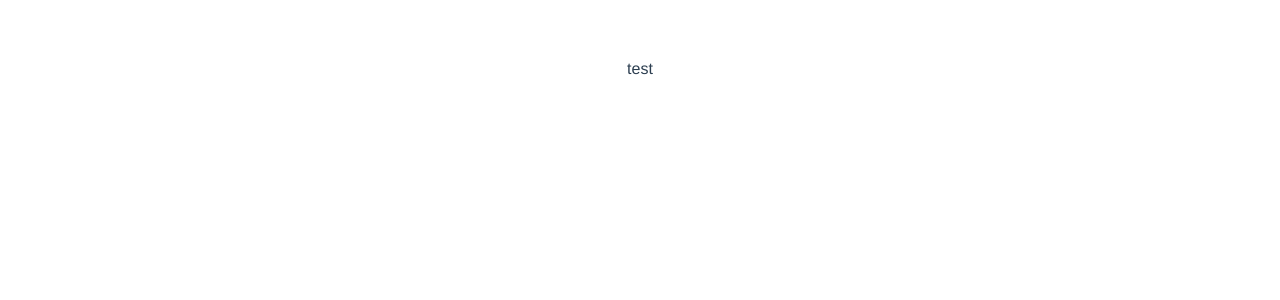
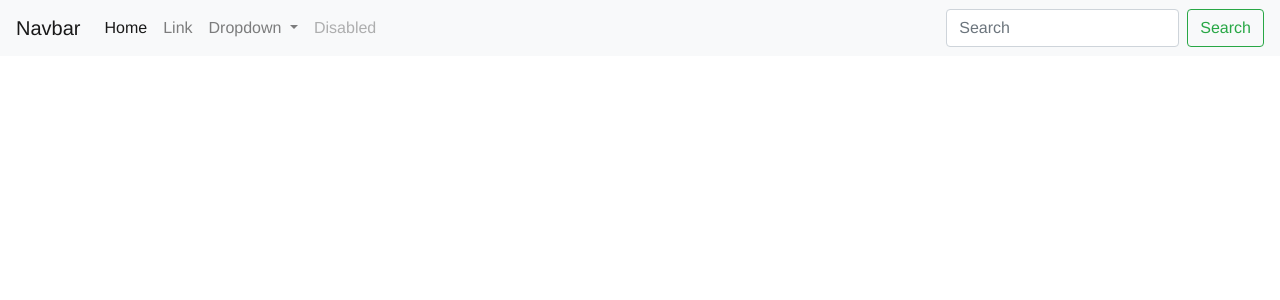
Before and after one commit to RoyRV/sammy-learning, a Vue app: page / in a window 1280 px wide. Shown: the top 300 px of the page. Built offline with nearby package versions, Linux system fonts and the light colour scheme.

Commit message:
create nav bar

```diff
--- a/package.json
+++ b/package.json
@@ -8,6 +8,8 @@
     "lint": "vue-cli-service lint"
   },
   "dependencies": {
+    "bootstrap": "^4.5.0",
+    "bootstrap-vue": "^2.15.0",
     "core-js": "^3.6.5",
     "vue": "^2.6.11"
   },
--- a/src/App.vue
+++ b/src/App.vue
@@ -1,16 +1,26 @@
 <template>
   <div id="app">
-    <div>test</div>
+    <nav-bar></nav-bar>
   </div>
 </template>
 
 <script>
-
+  import navBar from './components/navBar.vue';
   export default {
     name: 'App',
     components: {
-
-    }
+      navBar
+    },
+    data() {
+      return {
+        show: true
+      }
+    },
+    methods: {
+      toggleNavbar() {
+        this.show = !this.show;
+      }
+    },
   }
 </script>
 
@@ -21,6 +31,5 @@
     -moz-osx-font-smoothing: grayscale;
     text-align: center;
     color: #2c3e50;
-    margin-top: 60px;
   }
 </style>
--- /dev/null
+++ b/src/components/navBar.vue
@@ -0,0 +1,53 @@
+<template id="navBar">
+    <nav class="navbar navbar-expand-lg navbar-light bg-light" v-bind:class=" { 'navbarOpen': show }">
+        <a class="navbar-brand" href="#">Navbar</a>
+        <button class="navbar-toggler" type="button" data-toggle="collapse" data-target="#navbarSupportedContent"
+            @click.stop="toggleNavbar()">
+            <span class="navbar-toggler-icon"></span>
+        </button>
+        <div class="collapse navbar-collapse" id="navbarSupportedContent" v-bind:class="{ 'show': show }">
+            <ul class="navbar-nav mr-auto">
+                <li class="nav-item active">
+                    <a class="nav-link" href="#">Home <span class="sr-only">(current)</span></a>
+                </li>
+                <li class="nav-item">
+                    <a class="nav-link" href="#">Link</a>
+                </li>
+                <li class="nav-item dropdown">
+                    <a class="nav-link dropdown-toggle" href="#" id="navbarDropdown" role="button"
+                        data-toggle="dropdown" aria-haspopup="true" aria-expanded="false">
+                        Dropdown
+                    </a>
+                    <div class="dropdown-menu" aria-labelledby="navbarDropdown">
+                        <a class="dropdown-item" href="#">Action</a>
+                        <a class="dropdown-item" href="#">Another action</a>
+                        <div class="dropdown-divider"></div>
+                        <a class="dropdown-item" href="#">Something else here</a>
+                    </div>
+                </li>
+                <li class="nav-item">
+                    <a class="nav-link disabled" href="#">Disabled</a>
+                </li>
+            </ul>
+            <form class="form-inline my-2 my-lg-0">
+                <input class="form-control mr-sm-2" type="search" placeholder="Search" aria-label="Search">
+                <button class="btn btn-outline-success my-2 my-sm-0" type="submit">Search</button>
+            </form>
+        </div>
+    </nav>
+</template>
+<script>
+    export default {
+        name: 'navBar',
+        data() {
+            return {
+                show: true
+            }
+        },
+        methods: {
+            toggleNavbar() {
+                this.show = !this.show
+            }
+        }
+    }
+</script>
```
Also changed, not shown: src/main.js (+11 -1 lines), 1 other file (tests, documents, lock files or other folders).
